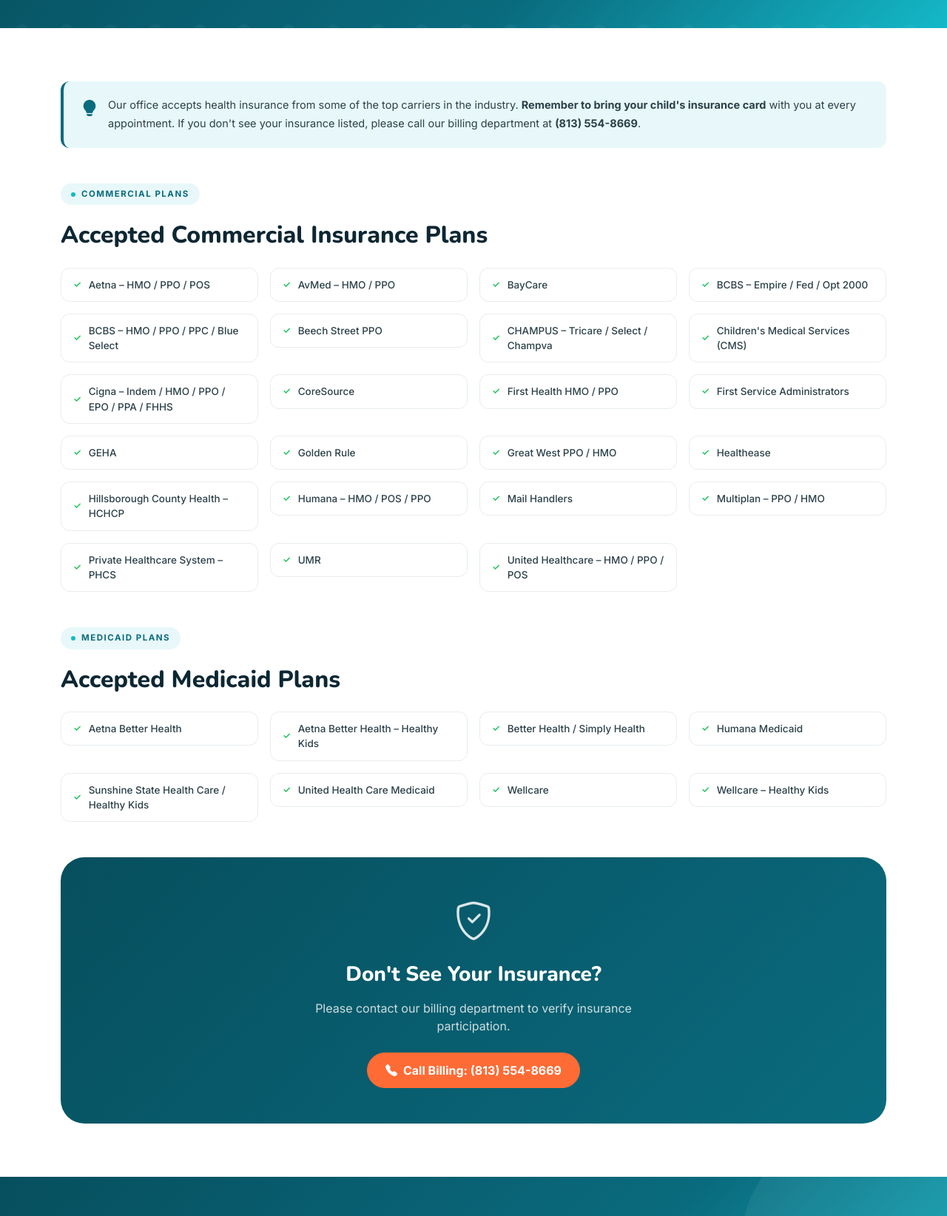
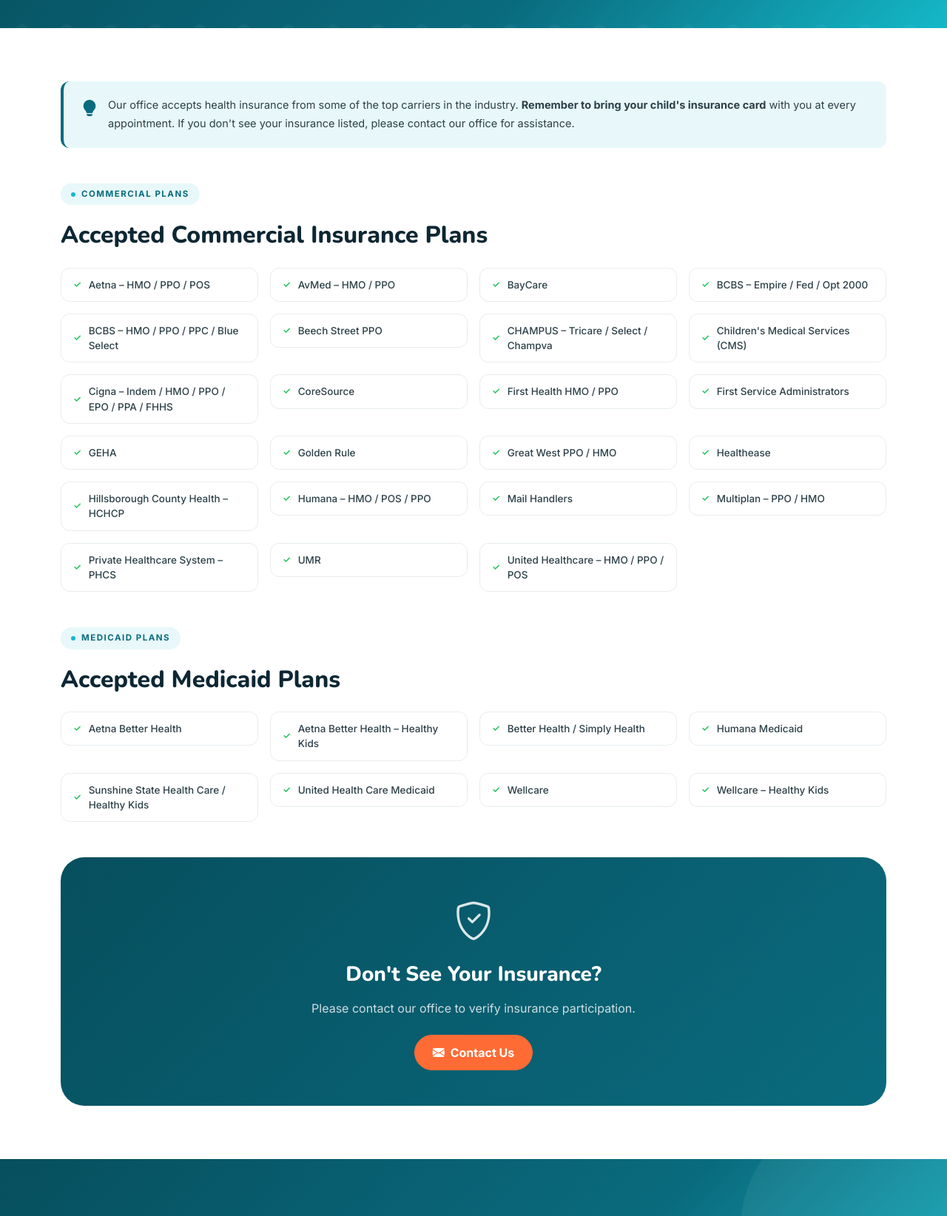
Before and after one commit to Pioneers-Branding/pedgi, a plain HTML site: page insurance-participation.html in a window 1280 px wide. Shown: the part 420-2064 px from the top of the page at 74% size. Drawn offline with nearby package versions, Linux system fonts and the light colour scheme.

```diff
--- a/insurance-participation.html
+++ b/insurance-participation.html
@@ -81,7 +81,7 @@
         <i class="bi bi-lightbulb-fill" style="font-size:22px;color:var(--primary);flex-shrink:0"></i>
         <p>Our office accepts health insurance from some of the top carriers in the industry. <strong>Remember to bring
             your child's insurance card</strong> with you at every appointment. If you don't see your insurance listed,
-          please call our billing department at <strong>(813) 554-8669</strong>.</p>
+          please contact our office for assistance.</p>
       </div>
 
       <div class="section-label">Commercial Plans</div>
@@ -192,10 +192,9 @@
         <i class="bi bi-shield-check"
           style="font-size:52px;color:rgba(255,255,255,.85);margin-bottom:16px;display:block"></i>
         <h3 class="text-white mb-3">Don't See Your Insurance?</h3>
-        <p style="color:rgba(255,255,255,.8);max-width:500px;margin:0 auto 24px">Please contact our billing department
+        <p style="color:rgba(255,255,255,.8);max-width:500px;margin:0 auto 24px">Please contact our office
           to verify insurance participation.</p>
-        <a href="tel:8135548669" class="btn btn-primary px-4"><i class="bi bi-telephone-fill me-2"></i>Call Billing:
-          (813) 554-8669</a>
+        <a href="contact.html" class="btn btn-primary px-4"><i class="bi bi-envelope-fill me-2"></i>Contact Us</a>
       </div>
     </div>
   </section>
```
Also changed, not shown: contact.html (+0 -5 lines).
